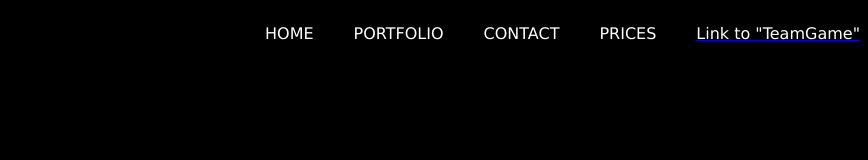
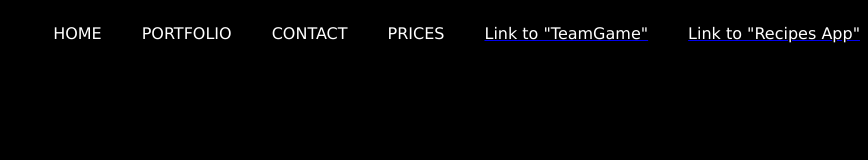
Before and after one commit to trvlydre/trvlydre.github.io, a plain HTML site: page index.html in a window 1280 px wide. Shown: the whole page, without its empty margins (412-1280 px from the left). Drawn offline with Linux system fonts and the light colour scheme.

Commit message:
Update index.html

```diff
--- a/index.html
+++ b/index.html
@@ -26,6 +26,12 @@
   </p>
 </a>
 
+<a href="https://console.firebase.google.com/project/recipes-a5e13/firestore/databases/-default-/data">
+  <p>
+    Link to "Recipes App"
+  </p>
+</a>
+
   </div>
 
 </body>
```
